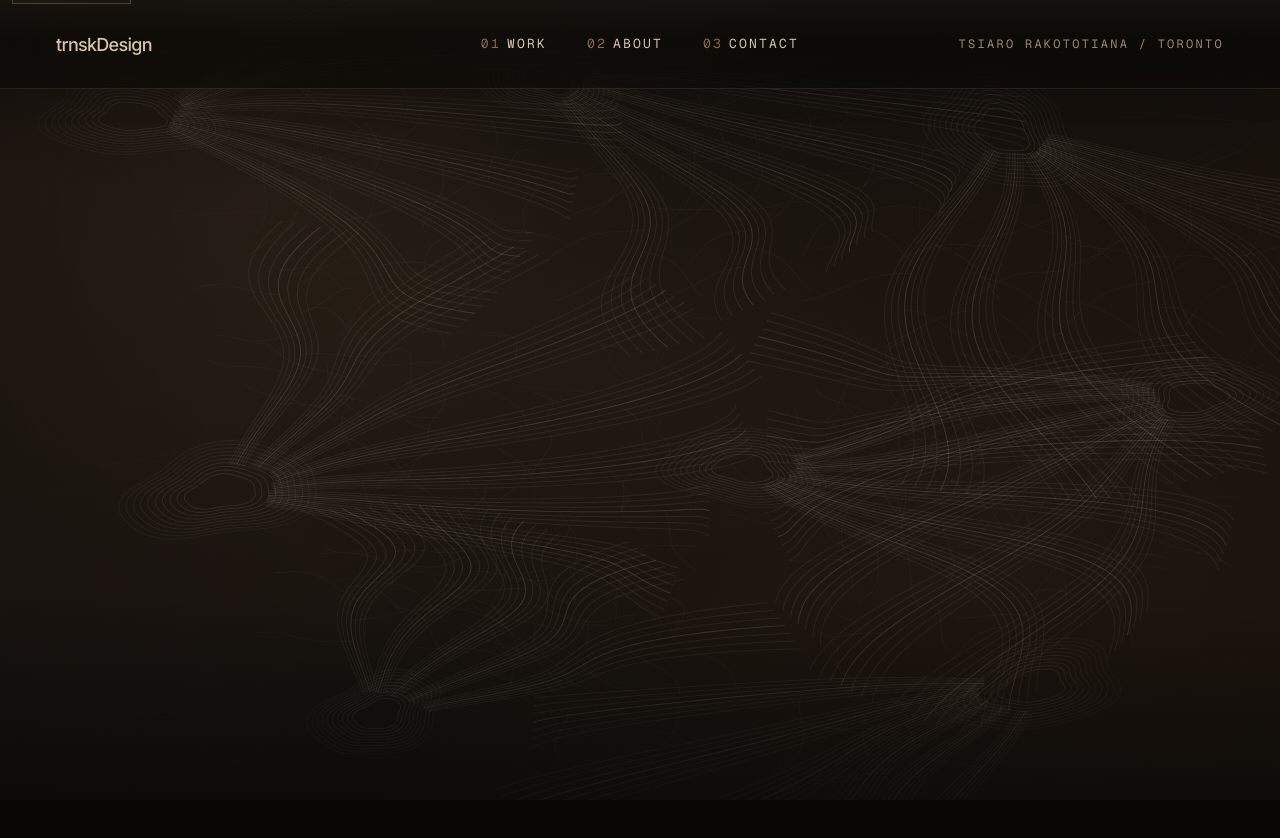
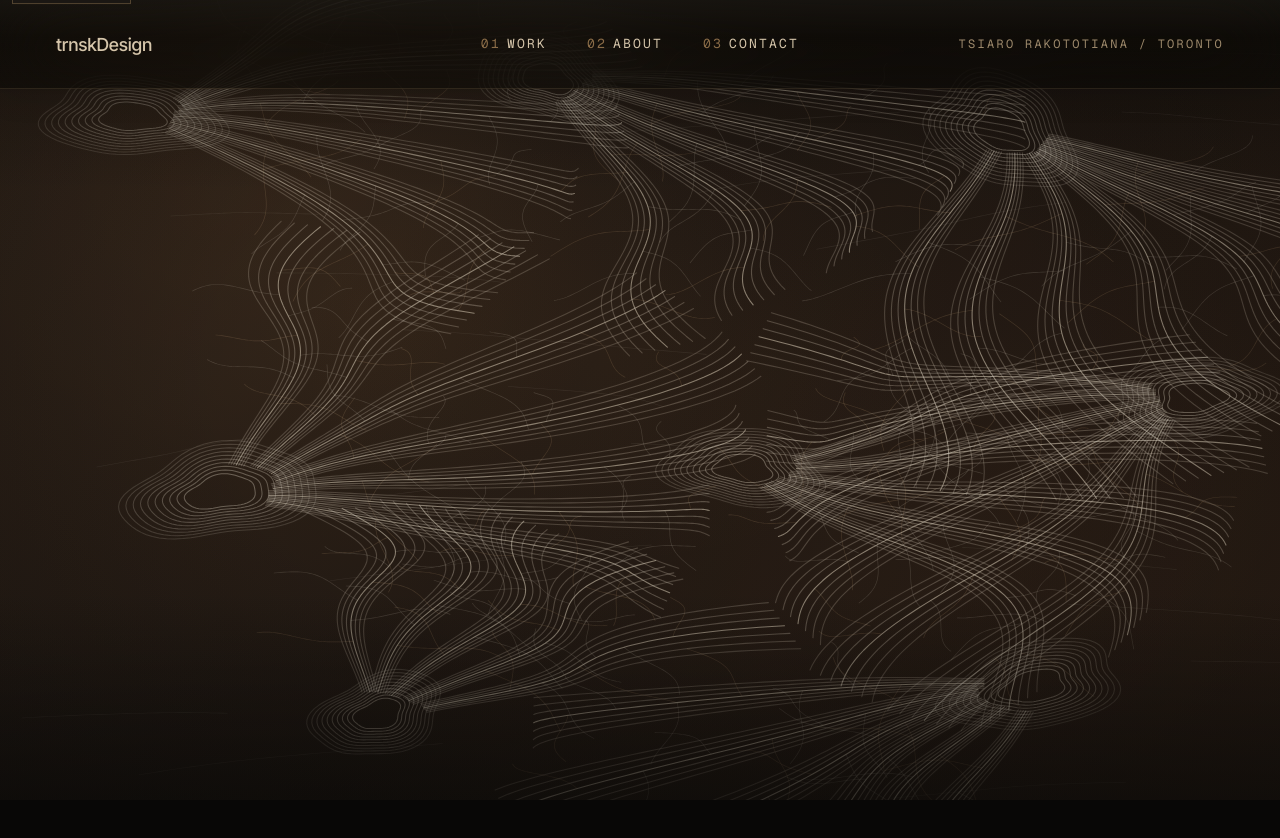
Before and after one commit to Mercy1o/tsiaro-portfolio, a Next.js app: page / in a window 1280 px wide. Shown: the top 838 px of the page. Built offline with nearby package versions, Linux system fonts and the light colour scheme.

Commit message:
refine: make filament organisms lead before text then recede

```diff
--- a/components/InteractiveFilamentField.tsx
+++ b/components/InteractiveFilamentField.tsx
@@ -44,6 +44,11 @@ const POINTER_RADIUS = 0.15;
 const POINTER_PUSH = 0.03;
 const POINTER_SWIRL = 0.014;
 
+// The field is the hero before typography enters. Once the first text arrives,
+// it smoothly recedes into a quieter background instead of disappearing.
+const HERO_FADE_START_PX = 90;
+const HERO_FADE_END_PX = 390;
+
 function clamp(value: number, min: number, max: number) {
   return Math.min(max, Math.max(min, value));
 }
@@ -55,6 +60,11 @@ function normalize(x: number, y: number): Point {
 
 function fract(value: number) {
   return value - Math.floor(value);
+}
+
+function smoothstep(edge0: number, edge1: number, value: number) {
+  const t = clamp((value - edge0) / Math.max(edge1 - edge0, 0.00001), 0, 1);
+  return t * t * (3 - 2 * t);
 }
 
 export default function InteractiveFilamentField() {
@@ -103,11 +113,23 @@ export default function InteractiveFilamentField() {
       return clamp(smoothScroll / maximum, 0, 1);
     }
 
-    function drawBackdrop(scroll: number) {
+    function heroProminence() {
+      return 1 - smoothstep(HERO_FADE_START_PX, HERO_FADE_END_PX, smoothScroll);
+    }
+
+    function alphaFor(base: number, prominence: number, heroBoost = 2.35) {
+      return Math.min(0.72, base * (0.78 + prominence * heroBoost));
+    }
+
+    function widthFor(base: number, prominence: number) {
+      return base * (0.94 + prominence * 0.38);
+    }
+
+    function drawBackdrop(scroll: number, prominence: number) {
       const gradient = ctx.createLinearGradient(0, 0, width, height);
-      gradient.addColorStop(0, "#251d17");
-      gradient.addColorStop(0.46, "#1a1511");
-      gradient.addColorStop(1, "#2a1d14");
+      gradient.addColorStop(0, prominence > 0.45 ? "#30241b" : "#251d17");
+      gradient.addColorStop(0.46, prominence > 0.45 ? "#211914" : "#1a1511");
+      gradient.addColorStop(1, prominence > 0.45 ? "#342419" : "#2a1d14");
       ctx.fillStyle = gradient;
       ctx.fillRect(0, 0, width, height);
 
@@ -119,8 +141,8 @@ export default function InteractiveFilamentField() {
         height * 0.38,
         Math.max(width, height) * 0.75,
       );
-      glow.addColorStop(0, "rgba(147,102,62,0.11)");
-      glow.addColorStop(0.55, "rgba(97,66,42,0.045)");
+      glow.addColorStop(0, `rgba(166,116,70,${0.1 + prominence * 0.08})`);
+      glow.addColorStop(0.55, `rgba(104,72,46,${0.04 + prominence * 0.035})`);
       glow.addColorStop(1, "rgba(0,0,0,0)");
       ctx.fillStyle = glow;
       ctx.fillRect(0, 0, width, height);
@@ -143,13 +165,13 @@ export default function InteractiveFilamentField() {
 
     function dynamicHead(org: Organism, index: number, time: number, scroll: number) {
       return {
-        x: org.x + Math.sin(time * 0.035 + org.phase + scroll * 2.0) * 0.008,
+        x: org.x + Math.sin(time * 0.035 + org.phase + scroll * 2) * 0.008,
         y: org.y + Math.cos(time * 0.028 + org.phase * 1.1 + scroll * 1.5) * 0.007,
         rotation: org.rotation + Math.sin(time * 0.024 + index + scroll * 1.4) * 0.055,
       };
     }
 
-    function drawHead(org: Organism, orgIndex: number, time: number, scroll: number) {
+    function drawHead(org: Organism, orgIndex: number, time: number, scroll: number, prominence: number) {
       const mobile = width < 720;
       const head = dynamicHead(org, orgIndex, time, scroll);
       const rings = mobile ? 6 : 10;
@@ -184,8 +206,9 @@ export default function InteractiveFilamentField() {
           else ctx.lineTo(point.x * width, point.y * height);
         }
 
-        ctx.strokeStyle = `rgba(231,216,194,${0.08 + (1 - ringT) * 0.09})`;
-        ctx.lineWidth = mobile ? 0.56 : 0.78;
+        const baseAlpha = 0.08 + (1 - ringT) * 0.09;
+        ctx.strokeStyle = `rgba(235,220,197,${alphaFor(baseAlpha, prominence, 2.05)})`;
+        ctx.lineWidth = widthFor(mobile ? 0.56 : 0.78, prominence);
         ctx.stroke();
       }
 
@@ -204,7 +227,6 @@ export default function InteractiveFilamentField() {
       const head = dynamicHead(org, orgIndex, time, scroll);
       const tentacleT = org.tentacles <= 1 ? 0.5 : tentacleIndex / (org.tentacles - 1);
       const centered = tentacleT - 0.5;
-
       const baseAngle =
         head.rotation +
         centered * org.spread +
@@ -214,23 +236,14 @@ export default function InteractiveFilamentField() {
       const rootRadius = org.radiusX * 0.72;
       const rootX = head.x + Math.cos(baseAngle) * rootRadius;
       const rootY = head.y + Math.sin(baseAngle) * org.radiusY * 0.72;
-
       const currentStrength = 0.008 + Math.pow(p, 1.5) * 0.046;
-      const currentPhase =
-        time * 0.24 +
-        org.phase +
-        tentacleIndex * 0.8 +
-        p * 5.8 +
-        scroll * 2.3;
-
+      const currentPhase = time * 0.24 + org.phase + tentacleIndex * 0.8 + p * 5.8 + scroll * 2.3;
       const currentX = Math.sin(currentPhase) * currentStrength;
       const currentY = Math.cos(currentPhase * 0.7 + org.phase) * currentStrength * 0.5;
       const gravity = Math.pow(p, 1.85) * (0.045 + scroll * 0.018);
       const bend = Math.sin(p * Math.PI) * org.bend * 0.25;
       const angle = baseAngle + bend;
       const distance = org.tentacleLength * p;
-
-      // Bundle width is dense at the head and opens gradually farther away.
       const normal = { x: -Math.sin(angle), y: Math.cos(angle) };
       const bundleSpread = strandOffset * (0.002 + Math.pow(p, 1.45) * 0.0085);
 
@@ -240,7 +253,7 @@ export default function InteractiveFilamentField() {
       });
     }
 
-    function drawMajorTentacles(org: Organism, orgIndex: number, time: number, scroll: number) {
+    function drawMajorTentacles(org: Organism, orgIndex: number, time: number, scroll: number, prominence: number) {
       const mobile = width < 720;
       const bundleLines = mobile ? 4 : 7;
       const points = mobile ? 42 : 62;
@@ -257,24 +270,20 @@ export default function InteractiveFilamentField() {
 
           for (let pointIndex = 0; pointIndex <= points; pointIndex += 1) {
             const p = pointIndex / points;
-            const point = majorTentaclePoint(
-              org,
-              orgIndex,
-              tentacle,
-              p,
-              offset,
-              time,
-              scroll,
-            );
+            const point = majorTentaclePoint(org, orgIndex, tentacle, p, offset, time, scroll);
             if (pointIndex === 0) ctx.moveTo(point.x * width, point.y * height);
             else ctx.lineTo(point.x * width, point.y * height);
           }
 
           const centerWeight = 1 - Math.abs(offset) / Math.max(bundleLines * 0.5, 1);
-          ctx.strokeStyle = strand === Math.floor(bundleLines / 2)
-            ? `rgba(231,215,192,${0.18 + centerWeight * 0.06})`
-            : `rgba(226,211,190,${0.095 + centerWeight * 0.055})`;
-          ctx.lineWidth = mobile ? 0.58 : 0.82;
+          const centerLine = strand === Math.floor(bundleLines / 2);
+          const baseAlpha = centerLine
+            ? 0.18 + centerWeight * 0.06
+            : 0.095 + centerWeight * 0.055;
+          ctx.strokeStyle = centerLine
+            ? `rgba(238,221,195,${alphaFor(baseAlpha, prominence, 2.1)})`
+            : `rgba(230,214,191,${alphaFor(baseAlpha, prominence, 2.05)})`;
+          ctx.lineWidth = widthFor(mobile ? 0.58 : 0.82, prominence);
           ctx.stroke();
         }
       }
@@ -282,7 +291,7 @@ export default function InteractiveFilamentField() {
       ctx.restore();
     }
 
-    function drawMicroTentacles(org: Organism, orgIndex: number, time: number, scroll: number) {
+    function drawMicroTentacles(org: Organism, orgIndex: number, time: number, scroll: number, prominence: number) {
       const mobile = width < 720;
       const branchesPerTentacle = mobile ? 4 : 7;
       const branchPoints = mobile ? 20 : 30;
@@ -307,11 +316,7 @@ export default function InteractiveFilamentField() {
           for (let pointIndex = 0; pointIndex <= branchPoints; pointIndex += 1) {
             const p = pointIndex / branchPoints;
             const waterWave = Math.sin(
-              time * 0.28 +
-              org.phase +
-              tentacle * 0.7 +
-              branch * 0.9 +
-              p * 4.2,
+              time * 0.28 + org.phase + tentacle * 0.7 + branch * 0.9 + p * 4.2,
             ) * (0.002 + p * 0.009);
             const drift = Math.pow(p, 1.7) * 0.014;
             const branchDir = normalize(
@@ -327,10 +332,12 @@ export default function InteractiveFilamentField() {
             else ctx.lineTo(point.x * width, point.y * height);
           }
 
-          ctx.strokeStyle = branch % 3 === 0
-            ? "rgba(200,157,105,0.085)"
-            : "rgba(230,216,195,0.075)";
-          ctx.lineWidth = mobile ? 0.34 : 0.48;
+          const copper = branch % 3 === 0;
+          const baseAlpha = copper ? 0.085 : 0.075;
+          ctx.strokeStyle = copper
+            ? `rgba(204,160,108,${alphaFor(baseAlpha, prominence, 2.25)})`
+            : `rgba(234,220,198,${alphaFor(baseAlpha, prominence, 2.25)})`;
+          ctx.lineWidth = widthFor(mobile ? 0.34 : 0.48, prominence);
           ctx.stroke();
         }
       }
@@ -338,7 +345,7 @@ export default function InteractiveFilamentField() {
       ctx.restore();
     }
 
-    function drawLooseWaterFibers(time: number, scroll: number) {
+    function drawLooseWaterFibers(time: number, scroll: number, prominence: number) {
       const mobile = width < 720;
       const count = mobile ? 12 : 22;
       const points = mobile ? 26 : 38;
@@ -366,8 +373,8 @@ export default function InteractiveFilamentField() {
           else ctx.lineTo(point.x * width, point.y * height);
         }
 
-        ctx.strokeStyle = "rgba(229,215,194,0.04)";
-        ctx.lineWidth = mobile ? 0.3 : 0.42;
+        ctx.strokeStyle = `rgba(232,218,196,${alphaFor(0.04, prominence, 2.15)})`;
+        ctx.lineWidth = widthFor(mobile ? 0.3 : 0.42, prominence);
         ctx.stroke();
       }
 
@@ -390,15 +397,16 @@ export default function InteractiveFilamentField() {
 
       const time = timestamp * 0.001;
       const scroll = scrollProgress();
+      const prominence = heroProminence();
 
       ctx.clearRect(0, 0, width, height);
-      drawBackdrop(scroll);
-      drawLooseWaterFibers(time, scroll);
+      drawBackdrop(scroll, prominence);
+      drawLooseWaterFibers(time, scroll, prominence);
 
       ORGANISMS.forEach((org, orgIndex) => {
-        drawHead(org, orgIndex, time, scroll);
-        drawMajorTentacles(org, orgIndex, time, scroll);
-        drawMicroTentacles(org, orgIndex, time, scroll);
+        drawHead(org, orgIndex, time, scroll, prominence);
+        drawMajorTentacles(org, orgIndex, time, scroll, prominence);
+        drawMicroTentacles(org, orgIndex, time, scroll, prominence);
       });
 
       if (!reduceMotion) frame = window.requestAnimationFrame(draw);
```
